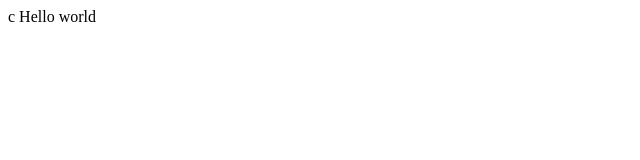
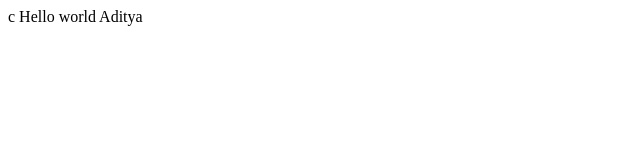
Before and after one commit to aditya06hello/1, a plain HTML site: page index.html in a window 1280 px wide. Shown: the full height of the page, 0-640 px from the left. Drawn offline with Linux system fonts and the light colour scheme.

Commit message:
Update index.html

```diff
--- a/index.html
+++ b/index.html
@@ -9,7 +9,7 @@
 </head>
 
 <body>
-  Hello world
+  Hello world Aditya
   <script src="script.js"></script>
 
   <!--
```
